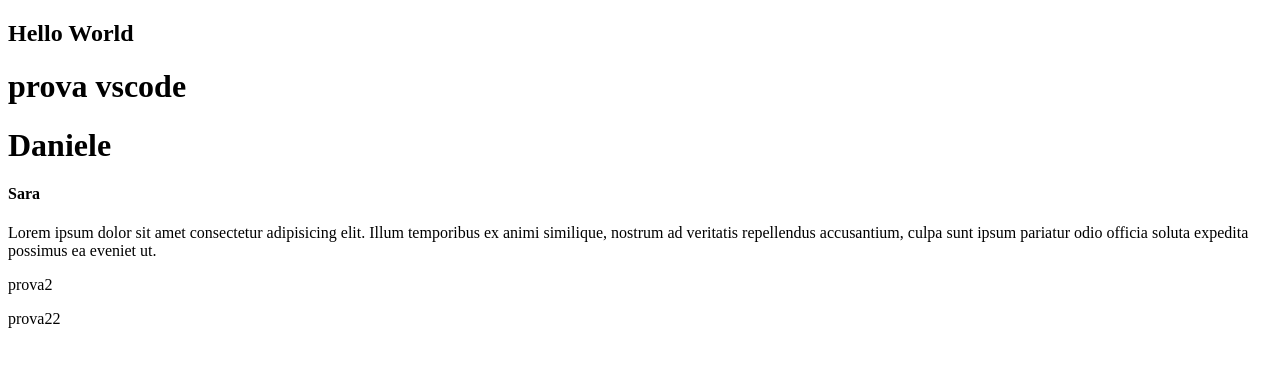
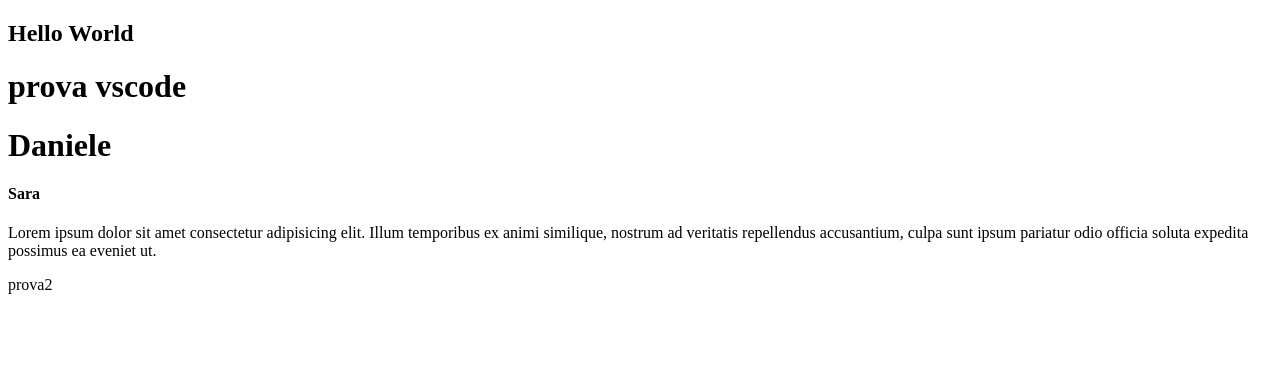
Before and after one commit to saragrigolin/git-test, a plain HTML site: page index.html in a window 1280 px wide. Drawn offline with Linux system fonts and the light colour scheme.

Commit message:
Revert "prova"
This reverts commit 2ffd0b603b5efd33efb7864063407e44a940e424.

```diff
--- a/index.html
+++ b/index.html
@@ -14,6 +14,5 @@
     <h4>Sara</h4>
     <p>Lorem ipsum dolor sit amet consectetur adipisicing elit. Illum temporibus ex animi similique, nostrum ad veritatis repellendus accusantium, culpa sunt ipsum pariatur odio officia soluta expedita possimus ea eveniet ut.</p>
     <p>prova2</p>
-    <p>prova22</p>
 </body>
 </html>
```
